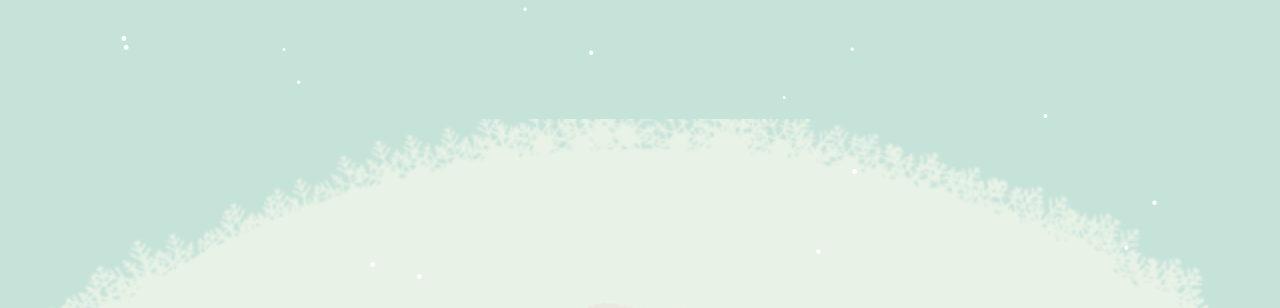
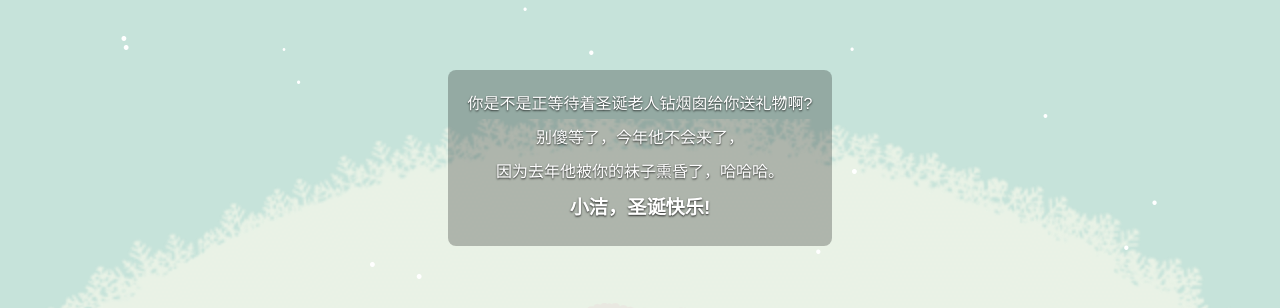
Before and after one commit to wan3333/merry, a website: page index.html in a window 1280 px wide. Both pictures are taken after a click on the link "进入". Shown: the part 346-654 px from the top of the page. Drawn offline with Linux system fonts and the light colour scheme.

Commit message:
Update index.html

```diff
--- a/index.html
+++ b/index.html
@@ -29,6 +29,106 @@
 		font-weight: bold;
 		padding: 0 10px
 	}
+	/* --- 新增样式开始 --- */
+    /* --- 1. 容器样式 --- */
+    .message-box {
+        position: absolute;
+        top: 52%; /* 稍微往上提一点 */
+        left: 0;
+        width: 100%;
+        z-index: 1000;
+        text-align: center;
+        pointer-events: none; /* 防止文字框遮挡住背景的点击 */
+    }
+
+    /* 必须加 pointer-events: auto 才能让里面的按钮被点击 */
+    .message-box .btn-surprise,
+    .message-box .text-blessing {
+        pointer-events: auto;
+    }
+
+    /* --- 2. 祝福语框样式 --- */
+    .text-blessing {
+        position: relative;
+        color: #fff;
+        font-size: 16px;
+        line-height: 1.8;
+        font-weight: 500;
+        text-shadow: 0 1px 2px rgba(0,0,0,0.8);
+        padding: 15px 20px;
+        background: rgba(0, 0, 0, 0.25);
+        border-radius: 8px;
+        display: inline-block;
+        margin-bottom: 15px;
+        max-width: 90%;
+        box-sizing: border-box;
+    }
+
+    /* --- 3. 每一行文字默认隐藏 --- */
+    .text-blessing p {
+        margin: 5px 0;
+        opacity: 0;             /* 关键：一开始完全看不见 */
+        transform: translateY(15px);
+        transition: all 0.5s;   /* 备用 */
+    }
+
+    /* --- 4. 只有当父级加上 start-anim 类后，才执行动画 --- */
+    .message-box.start-anim .text-blessing p {
+        animation: textFadeUp 1s forwards;
+    }
+
+    /* 动画定义 */
+    @keyframes textFadeUp {
+        from { opacity: 0; transform: translateY(15px); }
+        to   { opacity: 1; transform: translateY(0); }
+    }
+
+    /* --- 5. 设置出场时间差（节奏感） --- */
+    /* 第一句：立即出现 */
+    .message-box.start-anim .delay-1 { animation-delay: 0.5s; }
+    /* 第二句：过2秒出现 */
+    .message-box.start-anim .delay-2 { animation-delay: 2.5s; }
+    /* 第三句：过4.5秒出现 */
+    .message-box.start-anim .delay-3 { animation-delay: 4.5s; }
+    /* 第四句：过6.5秒出现 */
+    .message-box.start-anim .delay-4 { animation-delay: 6.5s; }
+
+    /* --- 6. 按钮和惊喜样式 --- */
+    .btn-surprise {
+        display: inline-block;
+        opacity: 0; /* 按钮一开始也隐藏 */
+        padding: 8px 20px;
+        background-color: #ff4081;
+        color: white;
+        border-radius: 20px;
+        font-size: 14px;
+        box-shadow: 0 4px 8px rgba(0,0,0,0.2);
+        cursor: pointer;
+        border: 2px solid #fff;
+    }
+    /* 按钮在所有文字说完后才出来 (8秒后) */
+    .message-box.start-anim .btn-surprise {
+        animation: bounceIn 1s 8s forwards; /* 使用 animate.css 的 bounceIn 或自定义 */
+        /* 如果 bounceIn 没效果，用下面这个备用动画: */
+        animation-name: simpleFadeIn;
+        animation-duration: 1s;
+        animation-delay: 8s;
+        animation-fill-mode: forwards;
+    }
+
+    @keyframes simpleFadeIn {
+        from { opacity: 0; transform: scale(0.8); }
+        to { opacity: 1; transform: scale(1); }
+    }
+
+    .text-surprise {
+        display: none;
+        margin-top: 15px;
+        font-size: 20px;
+        font-weight: bold;
+        color: #ffd700;
+        text-shadow: 0 2px 4px rgba(255, 0, 0, 0.5);
+    }
 	</style>
 </head>
 
@@ -71,10 +171,28 @@
 			<i class="img-stars opacity0 animated j-stars"></i>
 			<i class="content-bg opacity0 animated j-bottomBg"></i>
 
-			<!-- <p style="text-align: center;position:relative;top: 50%;color: white">小柠，圣诞快乐！嘻嘻~</p> -->
-			<!-- 你是不是正等待着圣诞老人钻烟囱给你送圣诞节礼物啊?别再傻等了，今年他不会来了，因为去年他被你的袜子熏昏了,哈哈哈。小柠，圣诞快乐! -->
+			<div class="message-box" id="msg-box">
+                <div class="text-blessing">
+                    <p class="delay-1">你是不是正等待着圣诞老人钻烟囱给你送礼物啊?</p>
+                    <p class="delay-2">别傻等了，今年他不会来了，</p>
+                    <p class="delay-3">因为去年他被你的袜子熏昏了，哈哈哈。</p>
+                    <p class="delay-4">
+                        <span style="font-size: 1.2em; font-weight:bold;">小洁，圣诞快乐!</span>
+                    </p>
+                </div>
 
-<!-- 			<p class="protagonist j-gift1 opacity0 animated">&emsp;小柠，圣诞快乐！嘻嘻~ &emsp;</p> -->
+                <br>
+                <div id="btn-trigger" class="btn-surprise">
+                    🎅 圣诞老人不来了怎么办？
+                </div>
+
+                <div id="surprise-text" class="text-surprise">
+                    😡 圣诞老人不来，所以我来了 ✊
+                </div>
+            </div>
+
+            </div>
+
 			<!-- <a class="lottery" href="lottery.html">戳我抽奖</a> -->
 		</section>
 		<!-- end content -->
@@ -85,6 +203,37 @@
 	<script>
 		ISPRO = true;
 	</script>
+	<script>
+        // 确保页面加载完再绑定事件
+        window.addEventListener('load', function() {
+            var playBtn = document.getElementById('j-playBgMusic'); // 获取“进入”按钮
+            var msgBox = document.getElementById('msg-box');        // 获取文字框
+            var btnTrigger = document.getElementById('btn-trigger'); // 获取惊喜按钮
+            var surpriseText = document.getElementById('surprise-text'); // 获取惊喜文字
+
+            // 1. 监听【进入】按钮点击
+            if (playBtn) {
+                playBtn.addEventListener('click', function() {
+                    // 延迟 500 毫秒，等页面切换进去后再开始播放文字动画
+                    setTimeout(function() {
+                        msgBox.classList.add('start-anim');
+                    }, 500);
+                });
+            }
+
+            // 2. 监听【惊喜】按钮点击
+            if (btnTrigger) {
+                btnTrigger.addEventListener('click', function() {
+                    surpriseText.style.display = 'block';
+                    //以此添加一个弹跳动画
+                    surpriseText.classList.add('animated', 'bounceIn');
+                    // 隐藏按钮自己
+                    btnTrigger.style.display = 'none';
+                });
+            }
+        });
+    </script>
+
 </body>
 
 </html>
```
